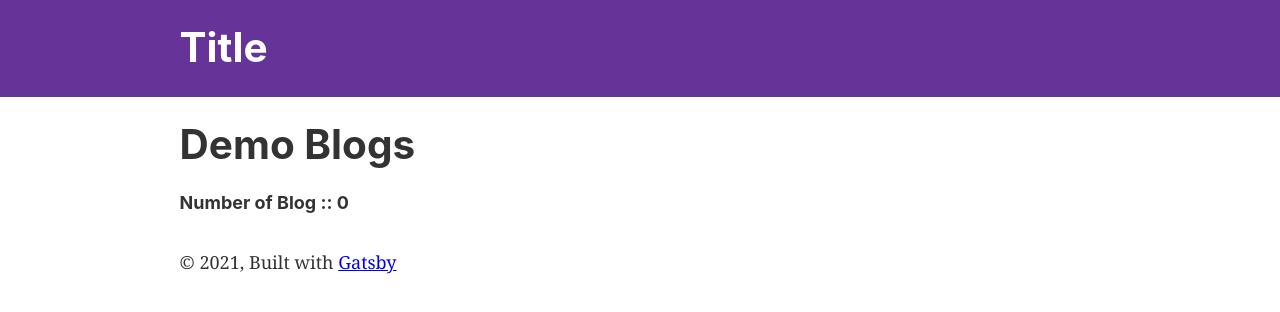
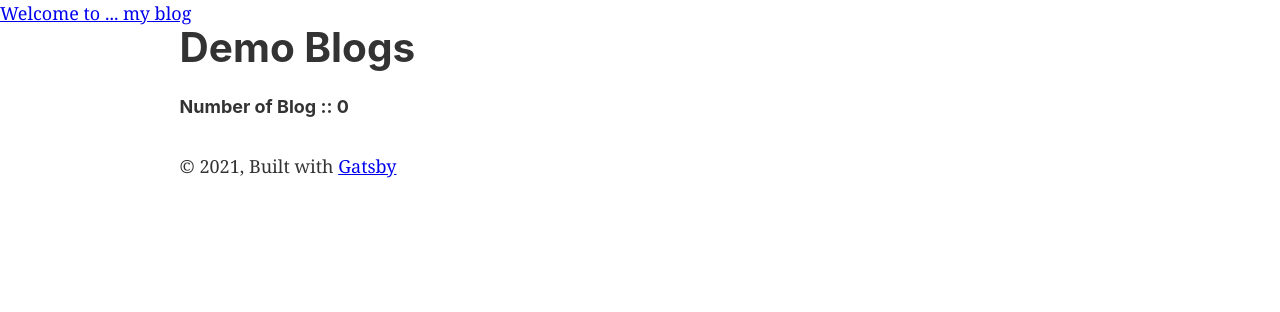
Before and after one commit to jbuican14/gatsby-blog-demo, a Gatsby site: page / in a window 1280 px wide. Built offline with nearby package versions, Linux system fonts and the light colour scheme; Gatsby itself is replaced by a stand-in of ours.

Commit message:
move static page

```diff
--- a/gatsby-node.js
+++ b/gatsby-node.js
@@ -1,5 +1,6 @@
 const path = require(`path`)
-exports.createPages = ({ graphql, actions }) => {
+
+exports.createPages = async ({ graphql, actions }) => {
   const { createPage } = actions
   // createPage({
   //   path: "/using-dsg",
@@ -29,9 +30,11 @@ exports.createPages = ({ graphql, actions }) => {
         },
       })
     })
+    resolve()
   })
 }
 const { createFilePath } = require(`gatsby-source-filesystem`)
+const { resolve } = require("path")
 
 exports.onCreateNode = ({ node, getNode, actions }) => {
   // console.log(actions)
--- a/src/components/layout.js
+++ b/src/components/layout.js
@@ -7,25 +7,43 @@
 
 import * as React from "react"
 import PropTypes from "prop-types"
-import { useStaticQuery, graphql } from "gatsby"
+import { useStaticQuery, graphql, Link } from "gatsby"
 
 import Header from "./header"
 import "./layout.css"
 
-const Layout = ({ children }) => {
-  const data = useStaticQuery(graphql`
-    query SiteTitleQuery {
-      site {
-        siteMetadata {
-          title
-        }
-      }
-    }
-  `)
+const Layout = props => {
+  const rootPath = `${__PATH_PREFIX__}/`
+  // console.log(props, rootPath, props.children.length)
+  let header
+  if (props.children._owner) {
+    header = (
+      <h1 className="main-heading">
+        <Link to="/">{props.children._owner.key}</Link>
+      </h1>
+    )
+    // console.log(props.children._owner.key)
+  } else {
+    header = (
+      <Link className="header-link-home" to="/">
+        Welcome to ... my blog
+      </Link>
+    )
+  }
+  // const data = useStaticQuery(graphql`
+  //   query SiteTitleQuery {
+  //     site {
+  //       siteMetadata {
+  //         title
+  //       }
+  //     }
+  //   }
+  // `)
+  // console.log("location", location, title, rootPath)
 
   return (
     <>
-      <Header siteTitle={data.site.siteMetadata?.title || `Title`} />
+      <header>{header}</header>
       <div
         style={{
           margin: `0 auto`,
@@ -33,7 +51,7 @@ const Layout = ({ children }) => {
           padding: `0 1.0875rem 1.45rem`,
         }}
       >
-        <main>{children}</main>
+        <main>{props.children}</main>
         <footer
           style={{
             marginTop: `2rem`,
```
